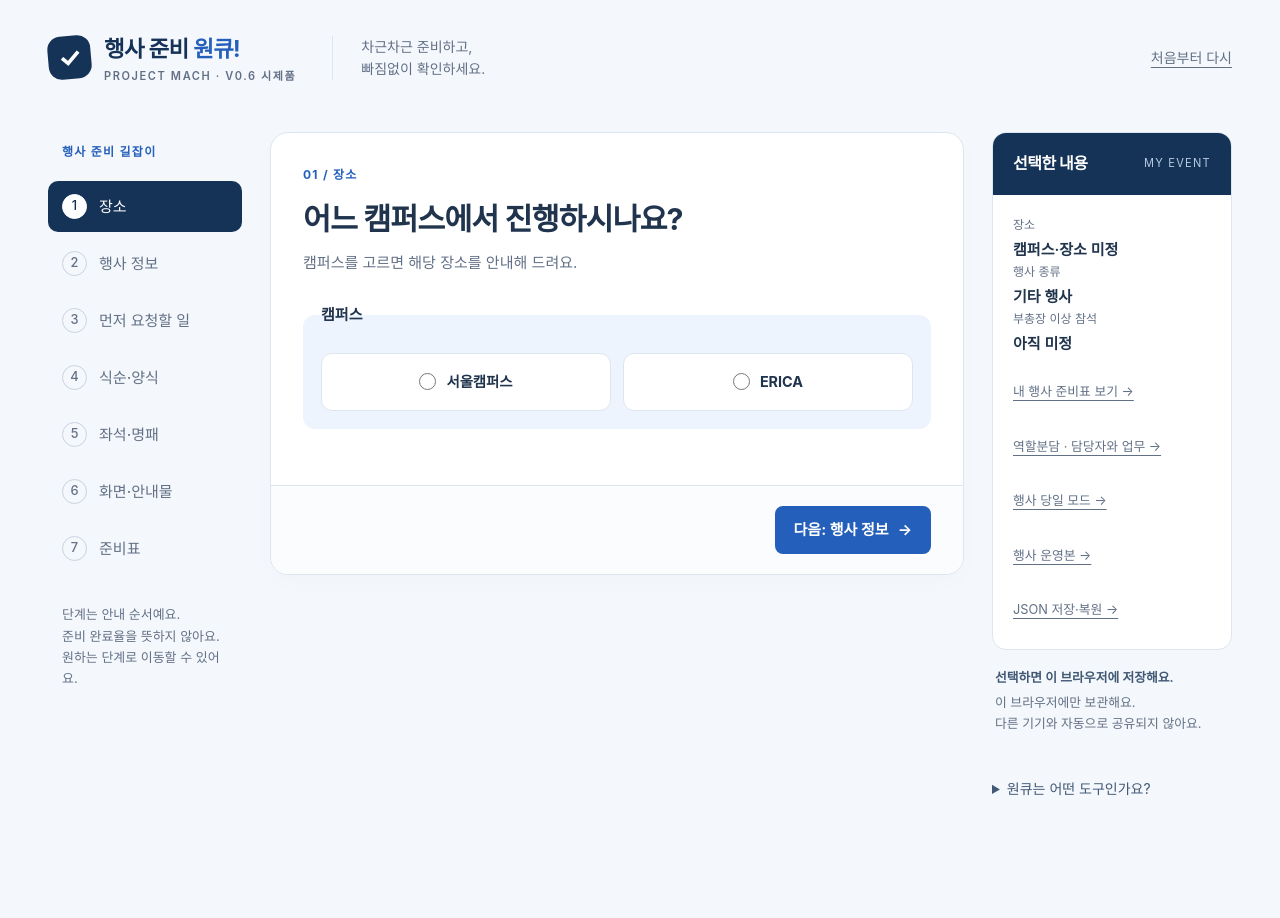
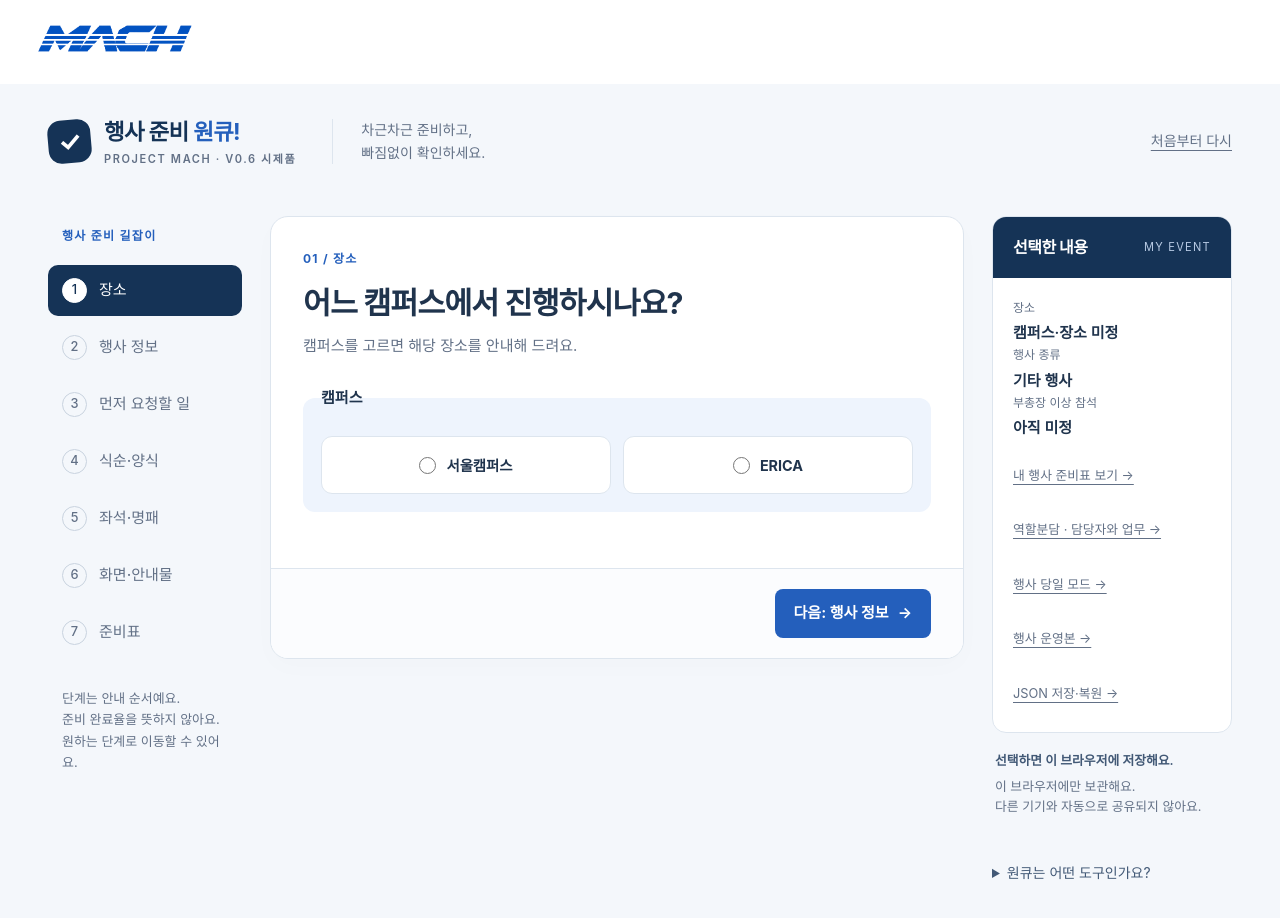
Before and after one commit to erakeun/erica-event-oneq, a website: page index.html in a window 1280 px wide. Before the commit the page ends 850 px from the top, so only its background shows below. Drawn offline with Linux system fonts and the light colour scheme; no server answers.

Commit message:
Add approved MACH logo navigation to the hub

```diff
--- a/index.html
+++ b/index.html
@@ -17,8 +17,23 @@
     <link rel="stylesheet" href="./styles.css?v=0.6.0" />
     <script src="./mach-contract.js"></script>
     <script type="module" src="./app.js?v=0.6.0"></script>
-  </head>
+  <style id="mach-home-navigation-style">
+/* Screen navigation only. Keep outside all generated artwork. */
+.mach-home-nav{display:block;max-width:100%;margin:0 0 12px;box-sizing:border-box}
+.mach-home-link{display:inline-flex;align-items:center;justify-content:center;min-height:44px;max-width:100%;padding:4px 8px;box-sizing:border-box;border-radius:6px;background:#fff;text-decoration:none}
+.mach-home-link img{display:block;width:168px;max-width:100%;height:auto;object-fit:contain}
+.mach-home-link:focus-visible{outline:3px solid #165dcb;outline-offset:3px}
+@media print{.mach-home-nav,.mach-home-link{display:none!important}}
+
+.mach-screen-bar{padding:8px 24px;margin:0;background:#fff}
+</style>
+</head>
   <body>
+<div class="mach-home-nav mach-screen-bar" data-html2canvas-ignore="true">
+  <a class="mach-home-link" href="https://erakeun.github.io/ERICAAI/" aria-label="MACH 홈으로 이동">
+    <img src="assets/mach-three-speed-lines.png" alt="MACH" decoding="async">
+  </a>
+</div>
     <a class="skip" href="#main">본문으로 바로가기</a>
     <header class="header">
       <a
```
Also changed, not shown: assets/mach-three-speed-lines.png (added).
